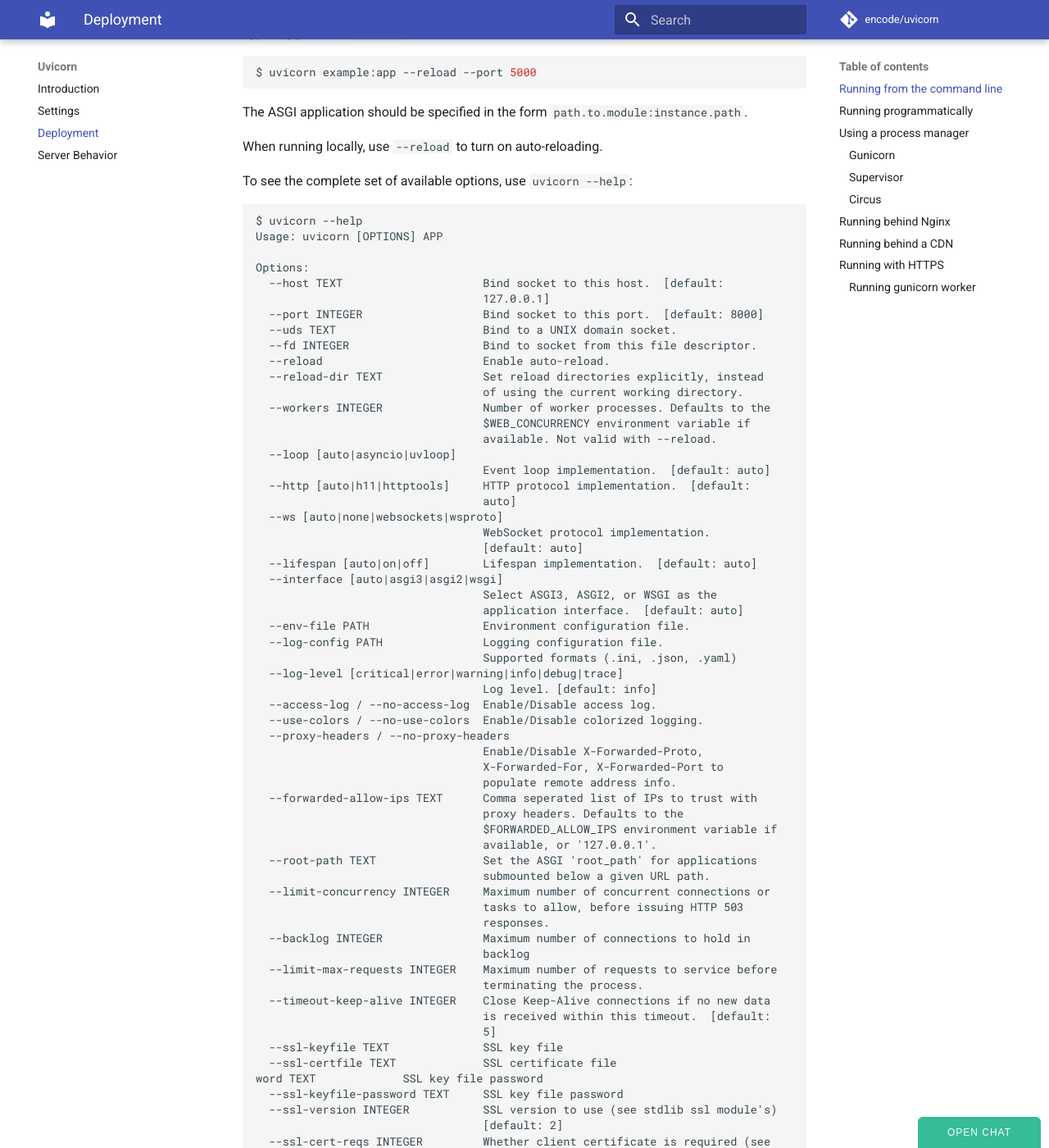
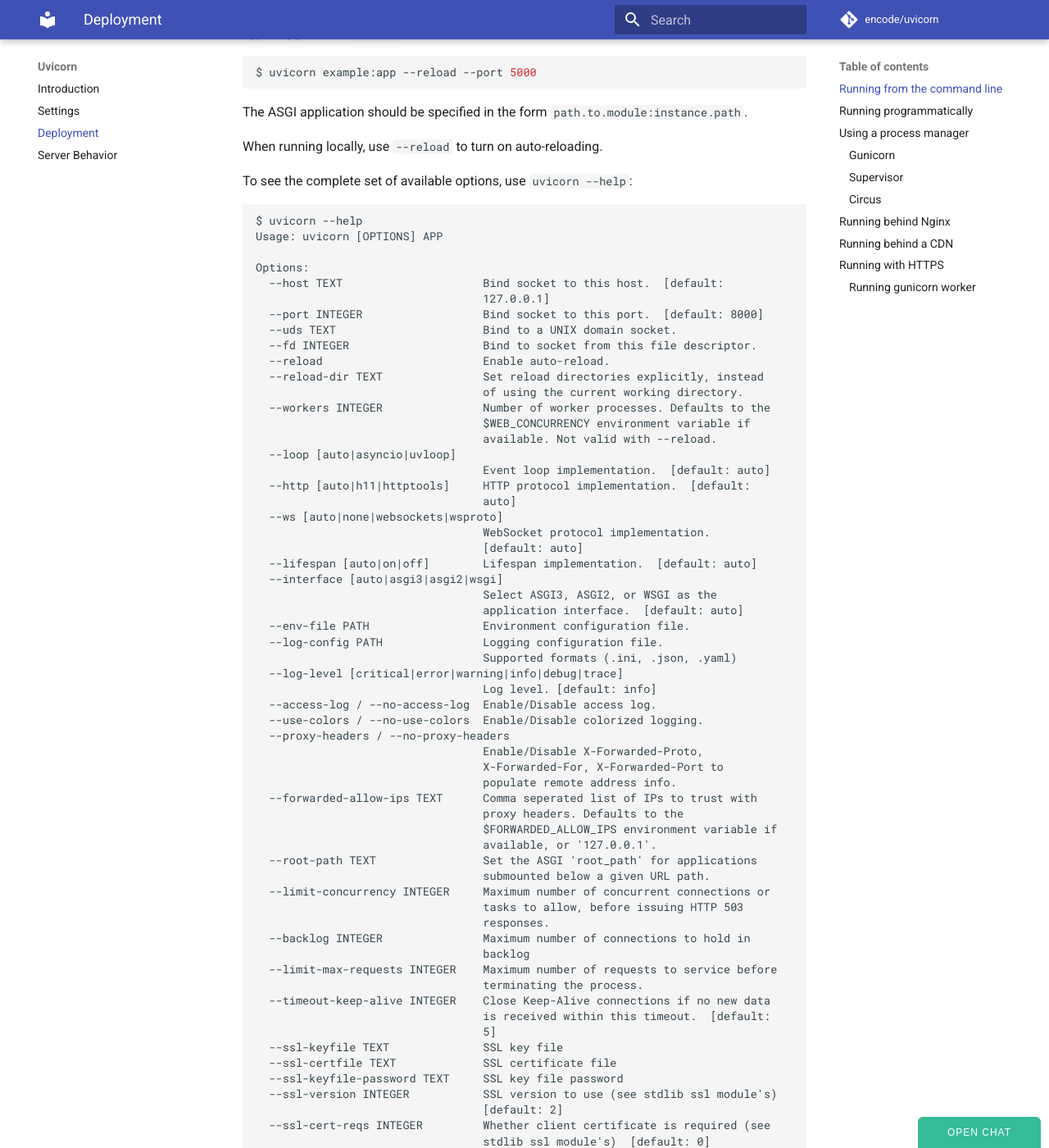
Before and after one commit to encode/uvicorn, an MkDocs documentation site: the page built from docs/deployment.md, in a window 1280 px wide and 1400 px high, scrolled down 479 px. Shown: the whole window at 82% size. Built offline with MkDocs 1.6.1 and Material for MkDocs 9.7.7, drawn with Linux system fonts in a browser that asks for light colours; comment, search, counter and statistics services are not loaded; some of the changed text lies outside the part shown.

Commit message:
remove duplicated text

```diff
--- a/docs/deployment.md
+++ b/docs/deployment.md
@@ -79,7 +79,6 @@
                                   5]
   --ssl-keyfile TEXT              SSL key file
   --ssl-certfile TEXT             SSL certificate file
-word TEXT             SSL key file password
   --ssl-keyfile-password TEXT     SSL key file password
   --ssl-version INTEGER           SSL version to use (see stdlib ssl module's)
                                   [default: 2]
```
